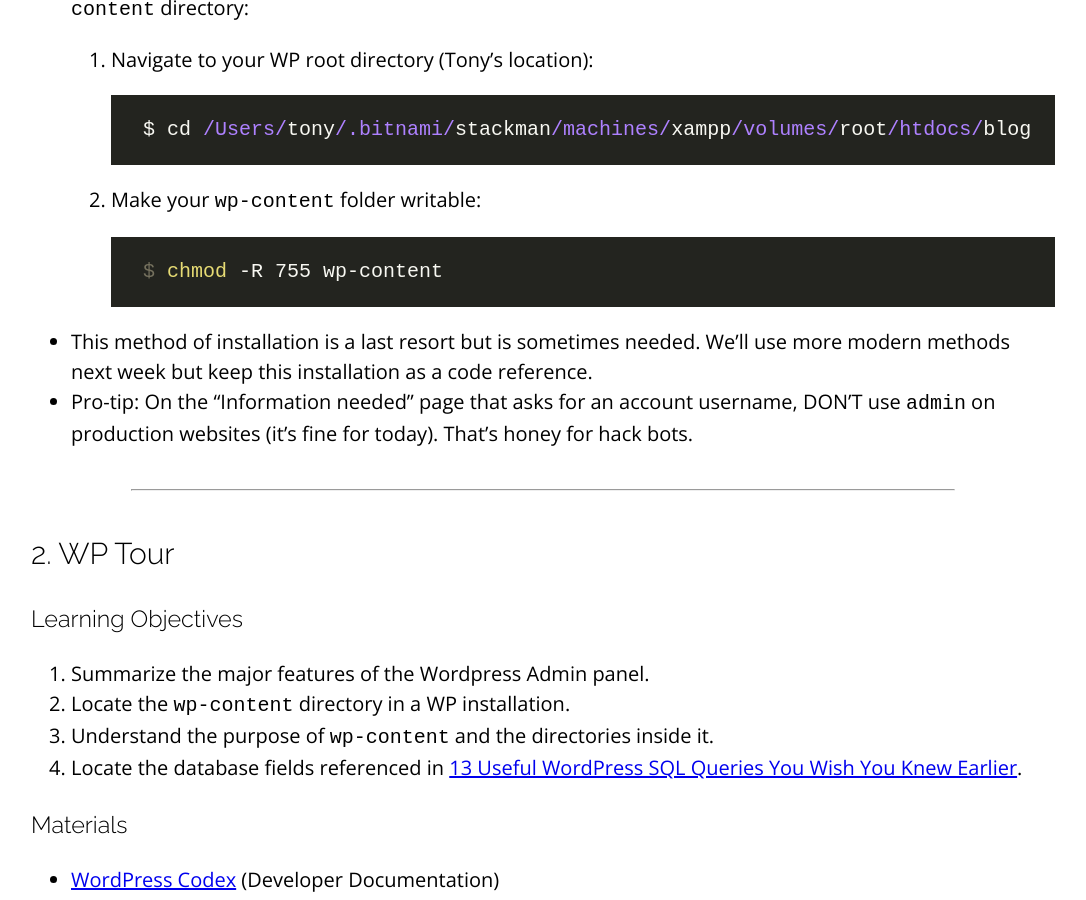
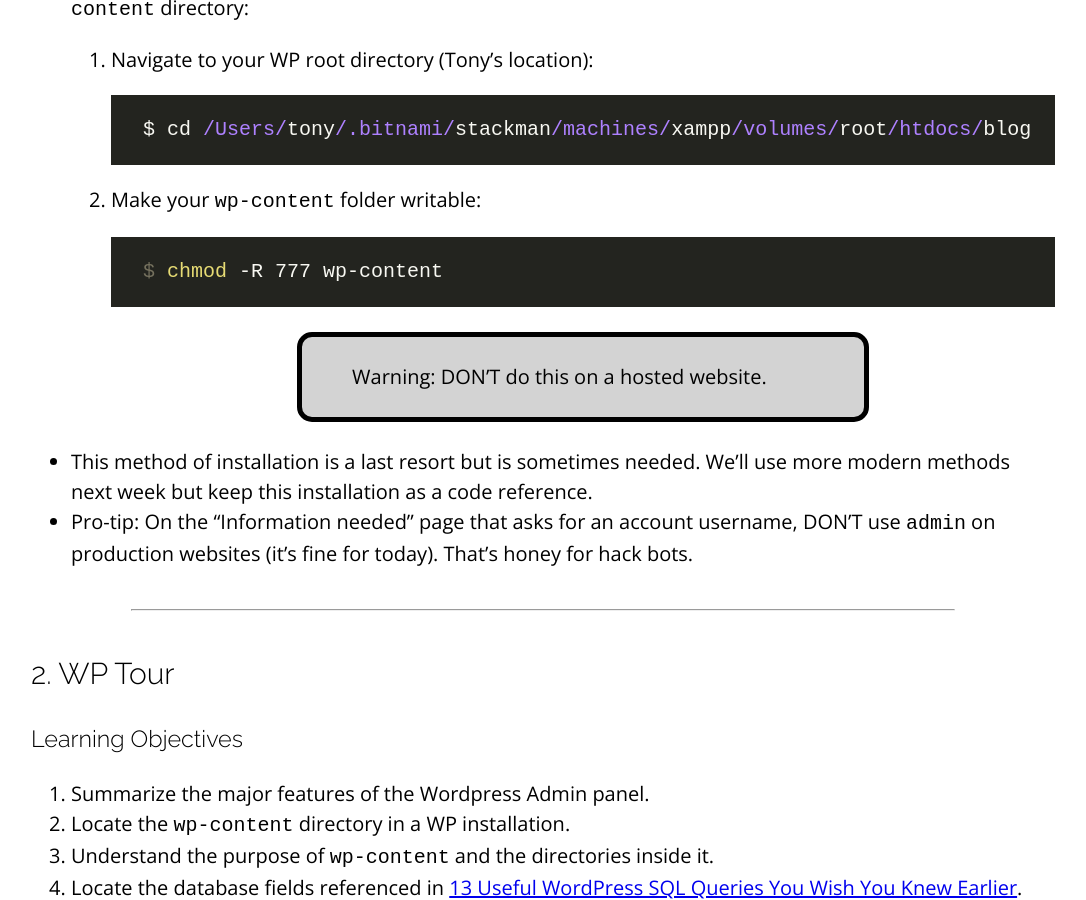
Before and after one commit to sait-wbdv/winter-2021, a Jekyll site: the page built from _posts/2021-03-26-wp-install-tour.md, in a window 1280 px wide and 900 px high, scrolled down 1667 px. Shown: the whole window, without its empty margins (97-1183 px from the left). Built offline with Jekyll 4.4.1, drawn with Linux system fonts in a browser that asks for light colours; nearby versions of some CDN libraries.

Commit message:
added bad advice

````diff
--- a/_posts/2021-03-26-wp-install-tour.md
+++ b/_posts/2021-03-26-wp-install-tour.md
@@ -45,8 +45,11 @@ categories: cpnt200
     2. Make your `wp-content` folder writable:
 
         ```
-        $ chmod -R 755 wp-content
+        $ chmod -R 777 wp-content
         ```
+
+        **Warning**: DON'T do this on a hosted website.
+        {: .notice notice--danger}
 
 - This method of installation is a last resort but is sometimes needed. We'll use more modern methods next week but keep this installation as a code reference.
 - **Pro-tip**: On the "Information needed" page that asks for an account username, DON'T use `admin` on production websites (it's fine for today). That's honey for hack bots.
````
